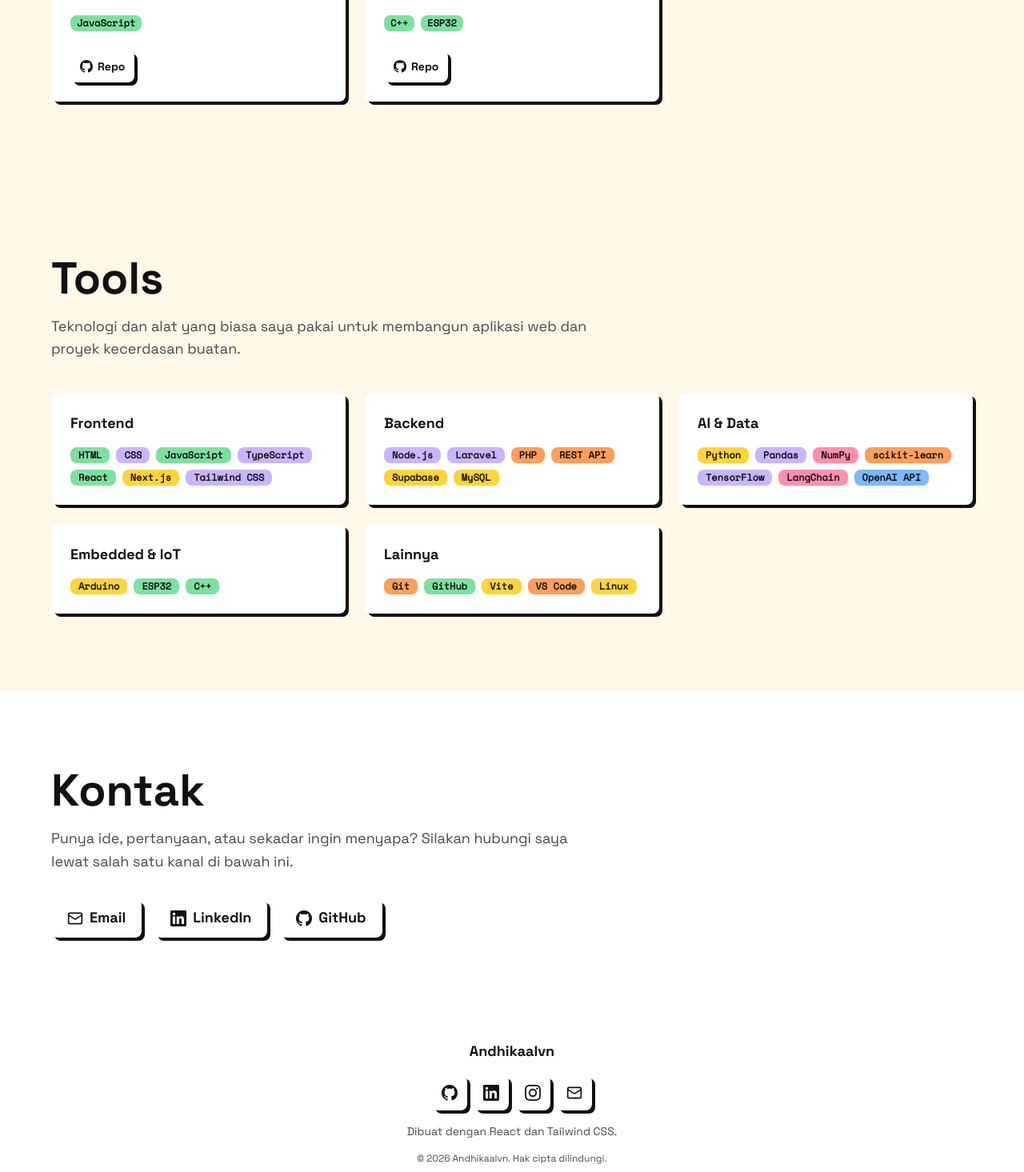
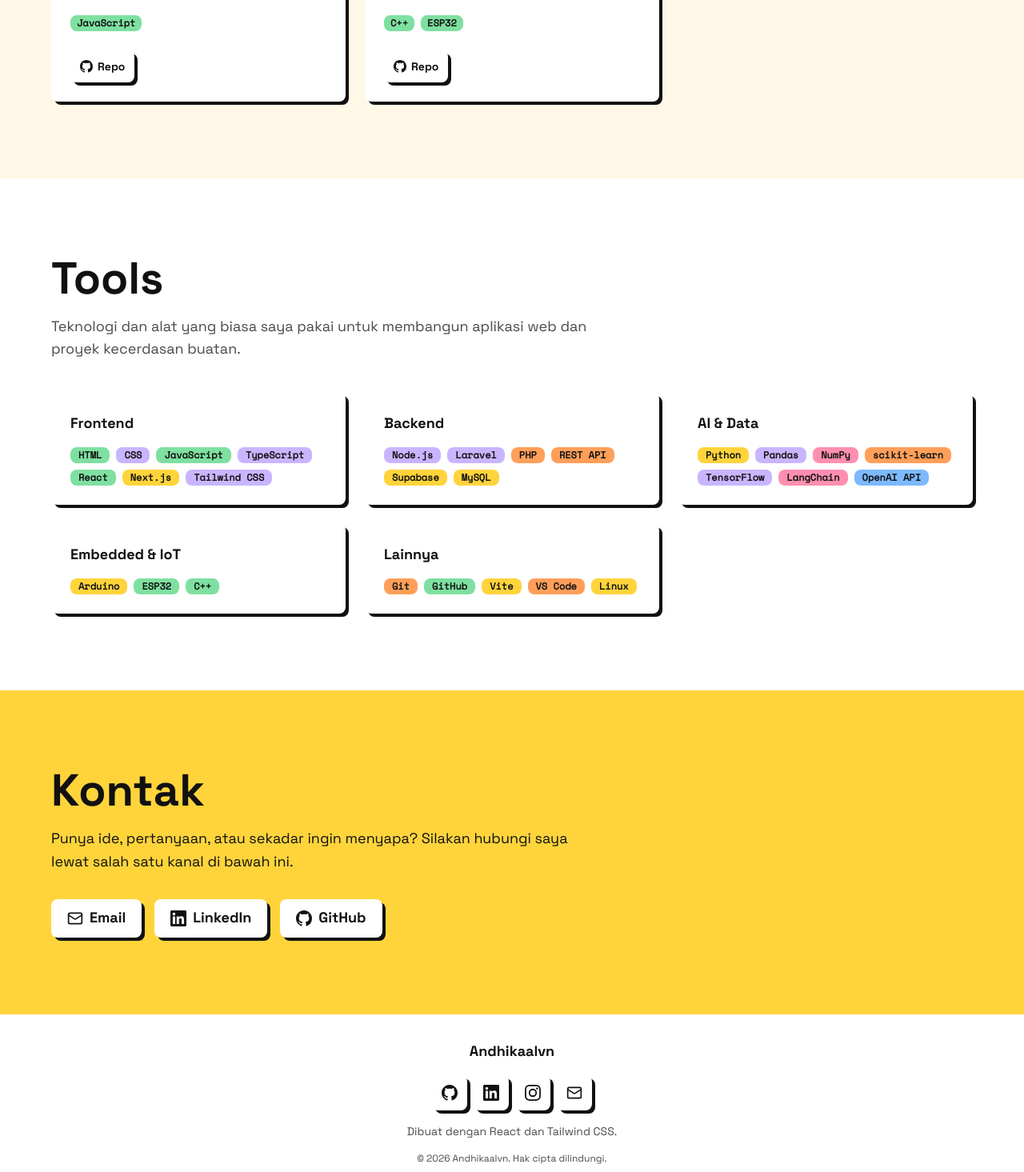
Before and after one commit to ndikkkk/portfolio, a React (Vite) app: page / in a window 1280 px wide. Shown: the part 2230-3695 px from the top of the page at 80% size. Built offline with nearby package versions, Linux system fonts and the light colour scheme.

Commit message:
style: latar tools putih dan kontak kuning

```diff
--- a/src/components/sections/contact.tsx
+++ b/src/components/sections/contact.tsx
@@ -26,10 +26,10 @@ export function Contact() {
   ];
 
   return (
-    <section id="contact" className="bg-surface px-4 py-24 sm:px-6 lg:px-8">
+    <section id="contact" className="bg-yellow px-4 py-24 sm:px-6 lg:px-8">
       <div className="mx-auto max-w-6xl">
-        <h2 className="font-bold">Kontak</h2>
-        <p className="mt-4 max-w-2xl text-muted">
+        <h2 className="font-bold text-on-accent">Kontak</h2>
+        <p className="mt-4 max-w-2xl text-on-accent">
           Punya ide, pertanyaan, atau sekadar ingin menyapa? Silakan hubungi saya
           lewat salah satu kanal di bawah ini.
         </p>
--- a/src/components/sections/tools.tsx
+++ b/src/components/sections/tools.tsx
@@ -5,7 +5,7 @@ export function Tools() {
   const groups = Object.entries(profile.tools);
 
   return (
-    <section id="tools" className="bg-bg px-4 py-24 sm:px-6 lg:px-8">
+    <section id="tools" className="bg-surface px-4 py-24 sm:px-6 lg:px-8">
       <div className="mx-auto max-w-6xl">
         <h2 className="font-bold">Tools</h2>
         <p className="mt-4 max-w-2xl text-muted">
```
